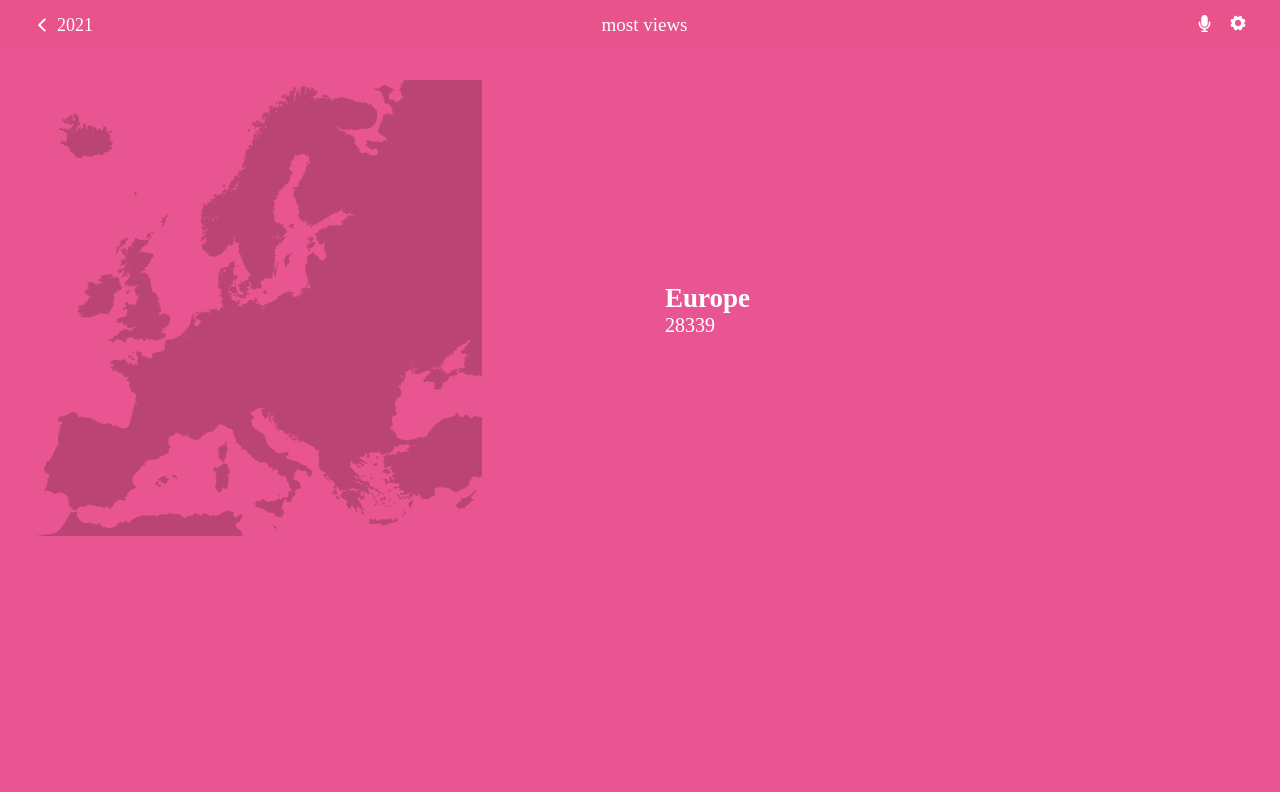
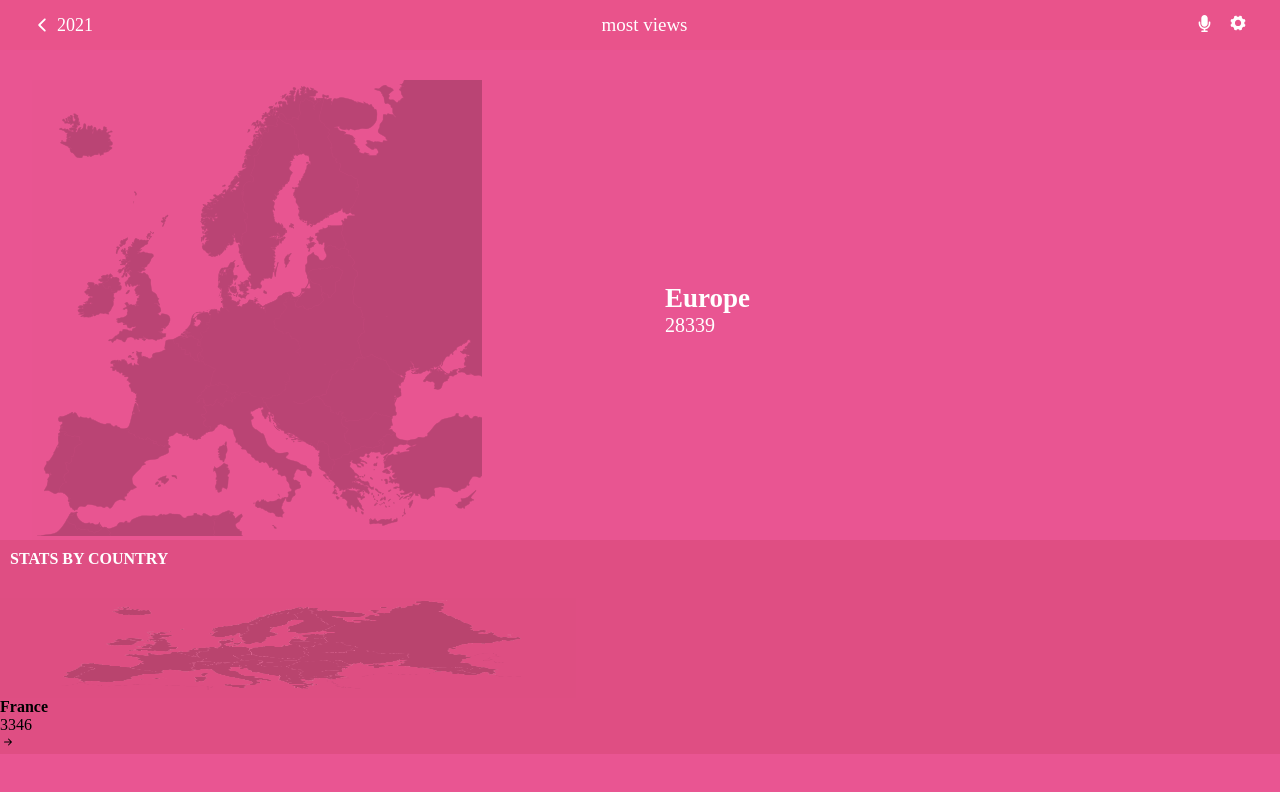
Before and after one commit to moise10r/covid_19_app, a React (Create React App) app: page / in a window 1280 px wide. Shown: the top 792 px of the page. Built offline with nearby package versions, Linux system fonts and the light colour scheme.

Commit message:
Add the list of countries

```diff
--- a/src/component/features/HomePage/home.jsx
+++ b/src/component/features/HomePage/home.jsx
@@ -1,6 +1,9 @@
 import React from 'react';
+import { IconContext } from 'react-icons';
+import { BsArrowRightShort } from 'react-icons/bs';
 import './home.scss';
 import continent from './europe.png';
+import continentMap from './europ_map.png';
 
 const Home = () => (
   <div className="main-home-section">
@@ -19,6 +22,26 @@ const Home = () => (
           </div>
         </div>
       </div>
+      <div className="countries-container">
+        <h2 className="title">STATS BY COUNTRY</h2>
+        <ul className="countries-list">
+          <li className="country">
+            <div className="img-wrapper">
+              <div className="bg" />
+              <img src={continentMap} alt="continent-img" />
+            </div>
+            <div className="content">
+              <h2 className="name">France</h2>
+              <span className="cases">3346</span>
+            </div>
+            <span className="extend">
+              <IconContext.Provider value={{ className: 'icon record ' }}>
+                <BsArrowRightShort />
+              </IconContext.Provider>
+            </span>
+          </li>
+        </ul>
+      </div>
     </div>
   </div>
 );
--- a/src/component/features/HomePage/home.scss
+++ b/src/component/features/HomePage/home.scss
@@ -6,9 +6,9 @@
   width: 100%;
   padding-top: 3rem;
   .main-home-wrapper {
-    @include container;
+    width: 100%;
     .continent-container {
-      width: 100%;
+      @include container;
       @include flex;
       align-items: flex-end;
       .left-container {
@@ -47,5 +47,43 @@
         }
       }
     }
+    .countries-container {
+      width: 100%;
+      background-color: $pri-bg-color;
+      .title {
+        color: $text-color;
+        padding: 1rem;
+      }
+      .countries-list {
+        width: 100%;
+        display: grid;
+        grid-template-columns: repeat(2, 1fr);
+        .country {
+          width: 100%;
+          margin-top: 2rem;
+          .img-wrapper {
+            width: 90%;
+            height: 10rem;
+            position: relative;
+            overflow: hidden;
+            @include flex;
+            @include flex-center(column);
+            img {
+              min-height: 100%;
+              width: 100%;
+            }
+            .bg {
+              position: absolute;
+              top: 0;
+              right: 0;
+              left: 0;
+              bottom: 0;
+              background-color: $pri-bg-color;
+              opacity: 0.8;
+            }
+          }
+        }
+      }
+    }
   }
 }
```
Also changed, not shown: src/component/features/HomePage/europ_map.png (added).
